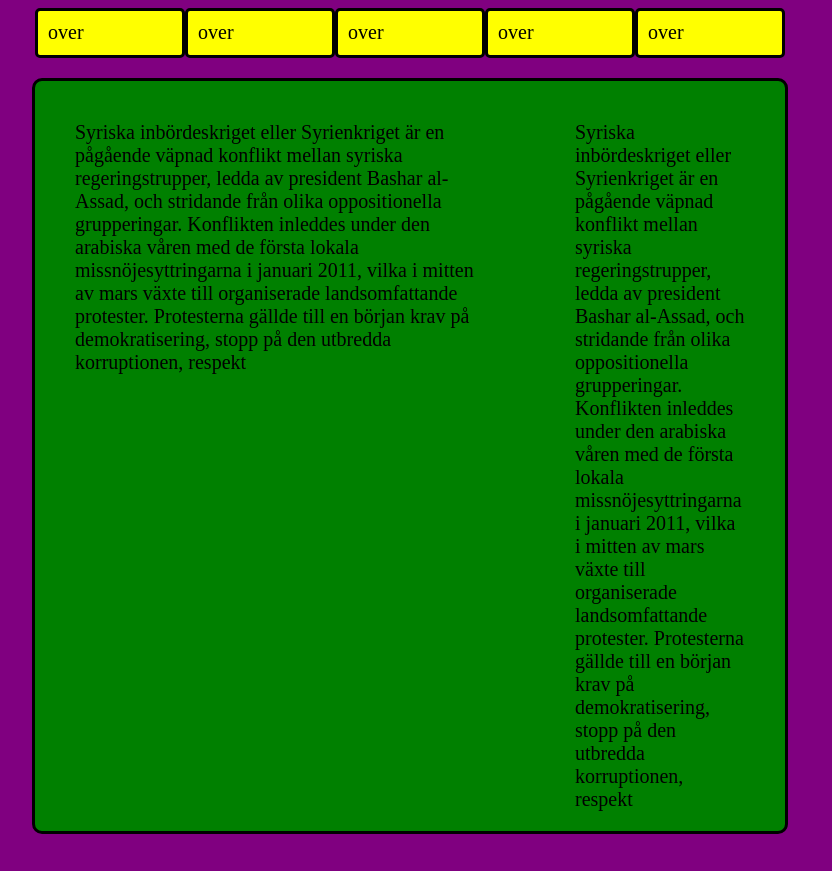
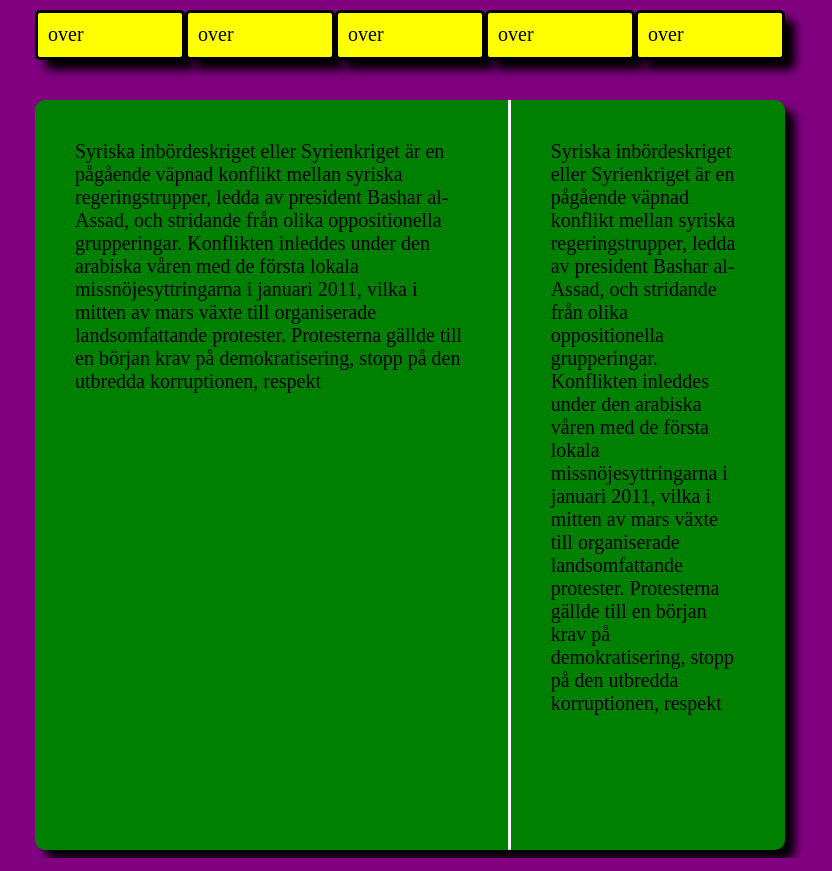
Before and after one commit to pigster1337/Webbutveckling, a plain HTML site: page Uppgift 1/index.html in a window 1280 px wide. Shown: the whole page, without its empty margins (230-1062 px from the left). Drawn offline with Linux system fonts and the light colour scheme.

Commit message:
2017-01-23/2

```diff
--- a/Uppgift 1/index.html
+++ b/Uppgift 1/index.html
@@ -11,6 +11,7 @@
 </head>
 
 <body>
+
 
 <div class="container">
   <div class="over">over
@@ -42,9 +43,11 @@
 </div>
 
 <div class="container2">
-  <div class="item1"><div class="text">Syriska inbördeskriget eller Syrienkriget är en pågående väpnad konflikt mellan syriska regeringstrupper, ledda av president Bashar al-Assad, och stridande från olika oppositionella grupperingar. Konflikten inleddes under den arabiska våren med de första lokala missnöjesyttringarna i januari 2011, vilka i mitten av mars växte till organiserade landsomfattande protester. Protesterna gällde till en början krav på demokratisering, stopp på den utbredda korruptionen, respekt </div> </div>
-  <div class="item2"><div class="text">Syriska inbördeskriget eller Syrienkriget är en pågående väpnad konflikt mellan syriska regeringstrupper, ledda av president Bashar al-Assad, och stridande från olika oppositionella grupperingar. Konflikten inleddes under den arabiska våren med de första lokala missnöjesyttringarna i januari 2011, vilka i mitten av mars växte till organiserade landsomfattande protester. Protesterna gällde till en början krav på demokratisering, stopp på den utbredda korruptionen, respekt </p> </div>
+  <div class="item1">Syriska inbördeskriget eller Syrienkriget är en pågående väpnad konflikt mellan syriska regeringstrupper, ledda av president Bashar al-Assad, och stridande från olika oppositionella grupperingar. Konflikten inleddes under den arabiska våren med de första lokala missnöjesyttringarna i januari 2011, vilka i mitten av mars växte till organiserade landsomfattande protester. Protesterna gällde till en början krav på demokratisering, stopp på den utbredda korruptionen, respekt </div>
+  <div class="item2">Syriska inbördeskriget eller Syrienkriget är en pågående väpnad konflikt mellan syriska regeringstrupper, ledda av president Bashar al-Assad, och stridande från olika oppositionella grupperingar. Konflikten inleddes under den arabiska våren med de första lokala missnöjesyttringarna i januari 2011, vilka i mitten av mars växte till organiserade landsomfattande protester. Protesterna gällde till en början krav på demokratisering, stopp på den utbredda korruptionen, respekt </div>
 </div>
+</div>
+
 
 </body>
 
--- a/Uppgift 1/stilmall.css
+++ b/Uppgift 1/stilmall.css
@@ -2,27 +2,31 @@ body{
 
   background-color: purple;
 }
+
+
 
  .container{
 
    display: flex;
    flex-direction: row;
    justify-content: space-around;
-   margin:auto;
    width:750px;
    height:50px;
-
+   margin: auto;
+   margin-top: 10px;
+   z-index: 2;
  }
 
  .over{
-
+   text-align: left;
+   padding: 10px;
    border-style: solid;
    border-radius: 5px;
-   text-align: left;
    width:150px;
-   padding: 10px;
    font-size:20px;
    background-color: yellow;
+   box-shadow: 10px 10px 10px;
+   z-index: 2;
 
 
 
@@ -38,6 +42,10 @@ body{
 
    color:black;
    text-align: left;
+   z-index: 2;
+
+
+
  }
 
  .over:hover .under{
@@ -57,39 +65,41 @@ body{
 .container2{
   display:flex;
   flex-direction: row;
-  flex-wrap: wrap;
+  flex-wrap: nowrap;
   justify-content: space-around;
   width:750px;
   height:750px;
   background-color: green;
-  border-style: solid;
+
   border-radius: 10px;
   margin:auto;
-  margin-top: 20px;
+  margin-top: 40px;
+  box-shadow: 10px 10px 10px;
+  z-index: 1;
 
 }
 
 .item1{
 
   display:flex;
-  flex-wrap:wrap;
-  justify-content: flex-start;
-  width:500px;
-  height:750px;
+  width:495px;
+
+  z-index: 1;
+  border-right: solid;
+  border-color: white;
+  border-width: 3px;
+  padding:40px;
+  font-size: 20px;
+
 
 }
 
 .item2{
 
   display:flex;
-  flex-wrap:wrap;
-  justify-content: flex-start;
-  width:250px;
-  height:750px;
-}
+  width:245px;
 
-.text{
-
+  z-index: 1;
   padding:40px;
   font-size: 20px;
 }
```
